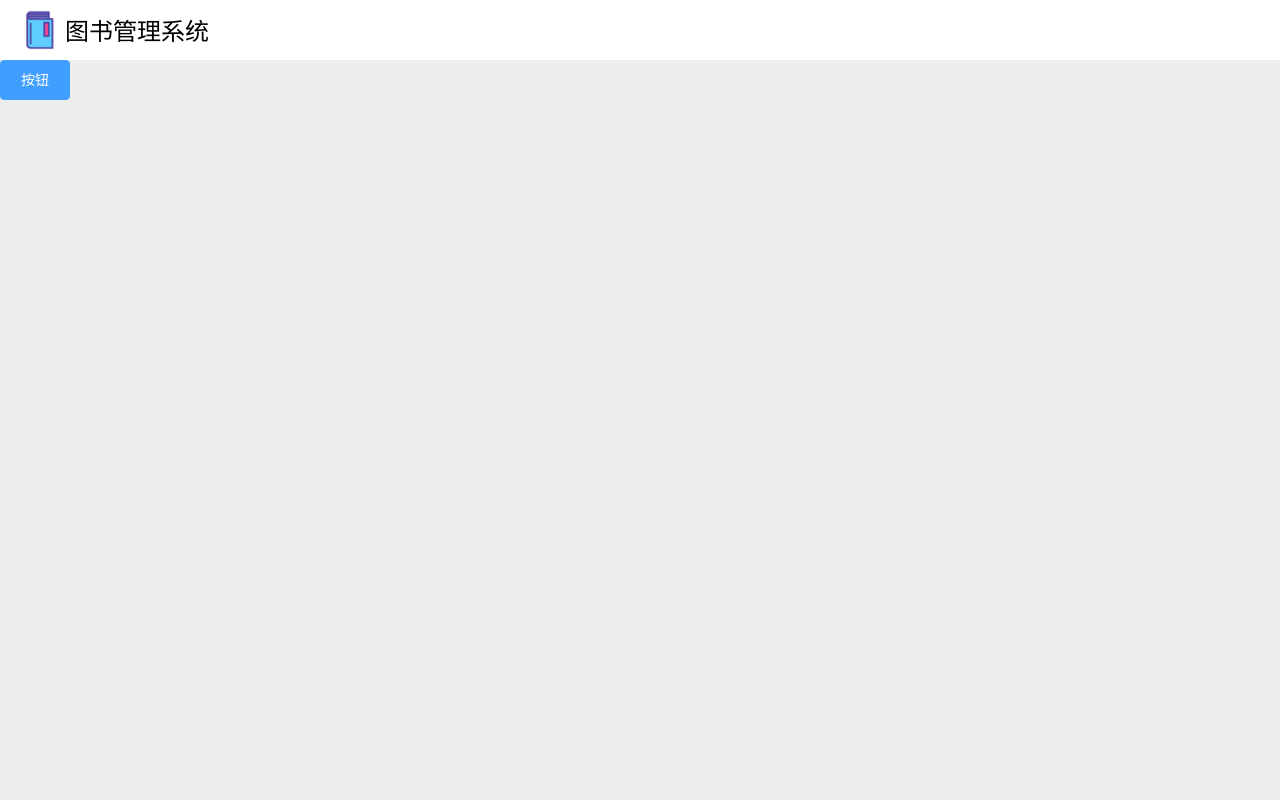
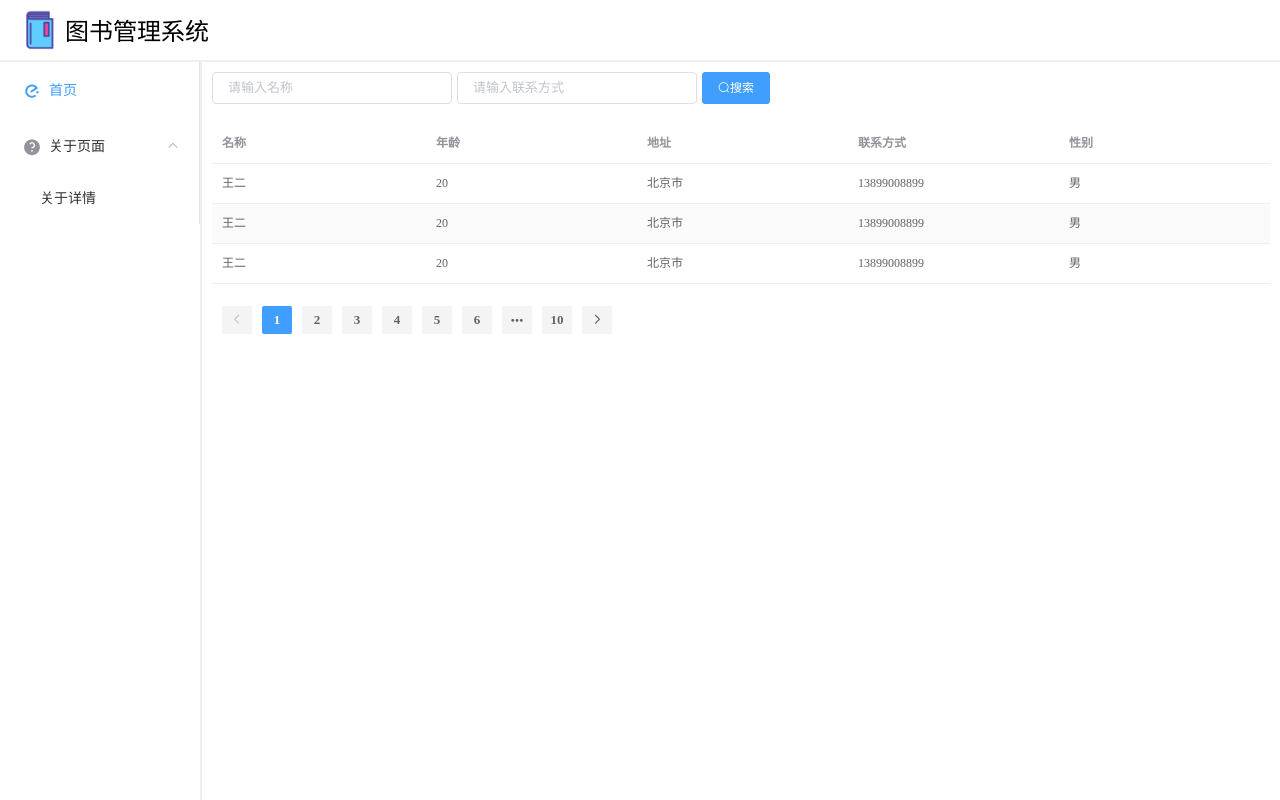
Before and after one commit to Lmy20020802/library, a Vue app: page / in a window 1280 px wide. Built offline with nearby package versions, Linux system fonts and the light colour scheme.

Commit message:
2,主题布局

```diff
--- a/src/App.vue
+++ b/src/App.vue
@@ -1,10 +1,42 @@
 <template>
   <div>
+
     <!--头部区域-->
-    <div style="height: 60px;line-height: 60px;background-color:white;">
-      <img src="@/assets/logo.png" style="width: 40px;height: 40px;position: relative; top: 10px;left: 20px">
-      <span style="margin-left: 25px;font-size: 24px">图书管理系统</span>
+    <div style="height: 60px; line-height: 60px; background-color: white; margin-bottom: 2px; display: flex">
+      <div style="width: 300px">
+        <img alt="" src="@/assets/logo.png" style="width: 40px; position: relative; top: 10px; left: 20px">
+        <span style="margin-left: 25px; font-size: 24px">图书管理系统</span>
+      </div>
     </div>
-    <router-view/>
+
+    <!--侧边栏和主体-->
+    <div style="display: flex">
+
+      <!--侧边栏导航-->
+      <div
+          style="width: 200px; min-height: calc( 100vh - 62px ); overflow: hidden;margin-right: 2px;background-color: white">
+        <el-menu :default-active="$route.path" :default-openeds="['/']" class="el-menu-demo" router>
+          <el-menu-item index="/">
+            <i class="el-icon-eleme"></i>
+            <span>首页</span>
+          </el-menu-item>
+          <el-submenu index="/">
+            <template slot="title">
+              <i class="el-icon-question"></i>
+              <span>关于页面</span>
+            </template>
+            <el-menu-item index="/about">
+              关于详情
+            </el-menu-item>
+          </el-submenu>
+        </el-menu>
+      </div>
+
+      <!--主体数据-->
+      <div style="flex: 1;background-color:white;padding: 10px">
+        <router-view/>
+      </div>
+    </div>
+
   </div>
 </template>
--- a/src/main.js
+++ b/src/main.js
@@ -7,7 +7,7 @@ import 'element-ui/lib/theme-chalk/index.css';
 import '@/assets/global.css'
 
 
-Vue.use(ElementUI);
+Vue.use(ElementUI, {size: 'small'}); // medium small mini
 Vue.config.productionTip = false
 
 new Vue({
--- a/src/views/HomeView.vue
+++ b/src/views/HomeView.vue
@@ -1,11 +1,43 @@
 <template>
   <div>
-    <el-button type="primary">按钮</el-button>
+    <!--搜索表单-->
+    <!---->
+    <div style="margin-bottom: 20px">
+      <el-input placeholder="请输入名称" style="width: 240px;"></el-input>
+      <el-input placeholder="请输入联系方式" style="width: 240px;margin-left: 5px"></el-input>
+      <el-button style="margin-left: 5px" type="primary"><i class="el-icon-search"></i>搜索</el-button>
+    </div>
+    <!--表格-->
+    <el-table :data="tableData" stripe>
+      <el-table-column label="名称" prop="name"></el-table-column>
+      <el-table-column label="年龄" prop="age"></el-table-column>
+      <el-table-column label="地址" prop="address"></el-table-column>
+      <el-table-column label="联系方式" prop="phone"></el-table-column>
+      <el-table-column label="性别" prop="sex"></el-table-column>
+    </el-table>
+    <!--分页-->
+    <div style="margin-top: 20px">
+      <el-pagination
+          :total="100"
+          background
+          layout="prev, pager, next">
+      </el-pagination>
+    </div>
   </div>
 </template>
 
 <script>
+
 export default {
-  name: 'HomeView'
+  name: 'HomeView',
+  data() {
+    return {
+      tableData: [
+        {name: '王二', age: 20, address: '北京市', phone: '13899008899', sex: '男'},
+        {name: '王二', age: 20, address: '北京市', phone: '13899008899', sex: '男'},
+        {name: '王二', age: 20, address: '北京市', phone: '13899008899', sex: '男'},
+      ]
+    }
+  }
 }
 </script>
```
